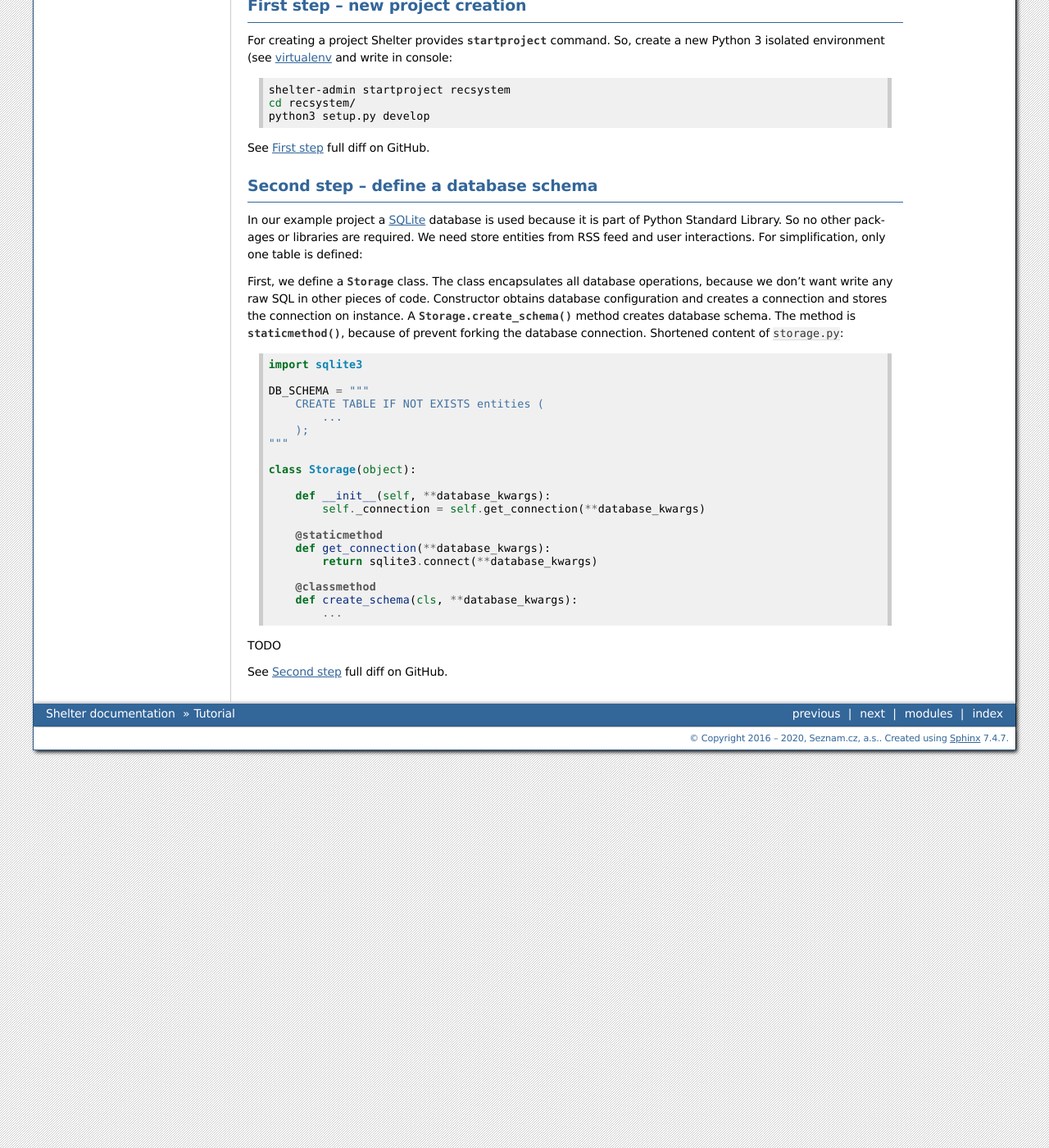
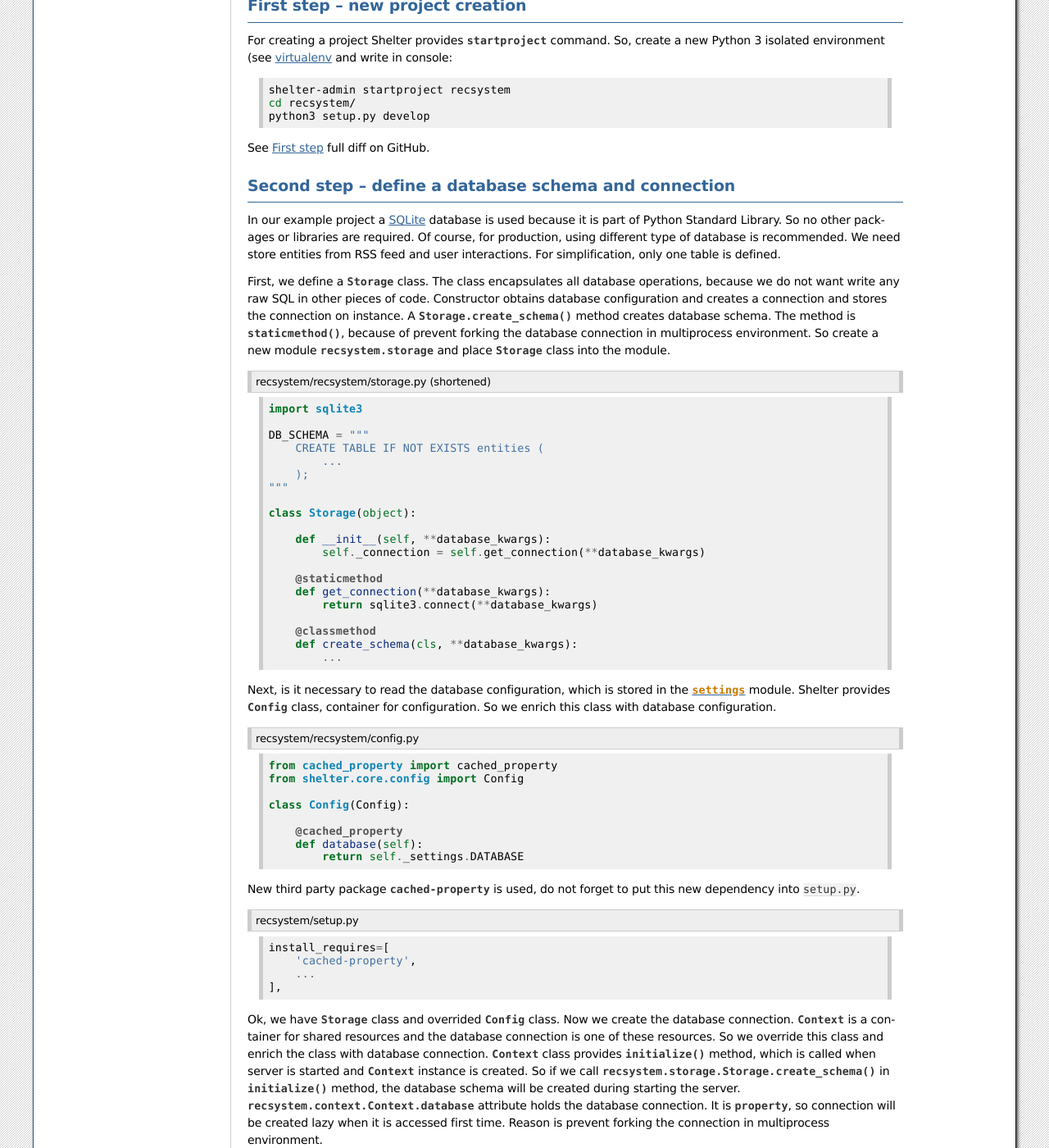
Before and after one commit to seznam/shelter, a Sphinx documentation site: the page built from doc/tutorial.rst, in a window 1280 px wide and 1400 px high, scrolled down 519 px. Shown: the whole window at 82% size. Built offline with Sphinx 7.4.7, drawn with Linux system fonts in a browser that asks for light colours; the version number could not be read and is left out; some of the changed text lies outside the part shown.

Commit message:
documentation

```diff
--- a/doc/tutorial.rst
+++ b/doc/tutorial.rst
@@ -43,22 +43,26 @@
 See `First step <https://github.com/seifert/recsystem/commit/258eea7>`_
 full diff on GitHub.
 
-Second step – define a database schema
---------------------------------------
+Second step – define a database schema and connection
+-----------------------------------------------------
 
 In our example project a `SQLite <https://www.sqlite.org>`_ database is
 used because it is part of Python Standard Library. So no other packages
-or libraries are required. We need store entities from RSS feed and user
-interactions. For simplification, only one table is defined:
+or libraries are required. Of course, for production, using different type
+of database is recommended. We need store entities from RSS feed and user
+interactions. For simplification, only one table is defined.
 
-First, we define a :class:`Storage` class. The class encapsulates all database
-operations, because we don't want write any raw SQL in other pieces of code.
-Constructor obtains database configuration and creates a connection and stores
-the connection on instance. A :meth:`Storage.create_schema` method creates
-database schema. The method is :func:`staticmethod`, because of prevent forking
-the database connection. Shortened content of :file:`storage.py`:
+First, we define a :class:`~recsystem.storage.Storage` class. The class
+encapsulates all database operations, because we do not want write any raw
+SQL in other pieces of code. Constructor obtains database configuration and
+creates a connection and stores the connection on instance. A
+:meth:`Storage.create_schema` method creates database schema. The method
+is :func:`!staticmethod`, because of prevent forking the database connection
+in multiprocess environment. So create a new module :mod:`recsystem.storage`
+and place :class:`~recsystem.storage.Storage` class into the module.
 
 .. code-block:: python
+    :caption: recsystem/recsystem/storage.py (shortened)
 
     import sqlite3
 
@@ -81,7 +85,89 @@
         def create_schema(cls, **database_kwargs):
             ...
 
-TODO
+Next, is it necessary to read the database configuration, which is stored
+in the :mod:`settings` module. Shelter provides
+:class:`~shelter.core.config.Config` class, container for configuration. So
+we enrich this class with database configuration.
 
-See `Second step <https://github.com/seifert/recsystem/commit/691d950>`_
+.. code-block:: python
+    :caption: recsystem/recsystem/config.py
+
+    from cached_property import cached_property
+    from shelter.core.config import Config
+
+    class Config(Config):
+
+        @cached_property
+        def database(self):
+            return self._settings.DATABASE
+
+New third party package :mod:`cached-property` is used, do not forget to put
+this new dependency into :file:`setup.py`.
+
+.. code-block:: python
+    :caption: recsystem/setup.py
+
+    install_requires=[
+        'cached-property',
+        ...
+    ],
+
+Ok, we have :class:`~recsystem.storage.Storage` class and overrided
+:class:`~recsystem.config.Config` class. Now we create the database connection.
+:class:`~shelter.core.context.Context` is a container for shared resources and
+the database connection is one of these resources. So we override this class
+and enrich the class with database connection.
+:class:`~shelter.core.context.Context` class provides
+:meth:`~shelter.core.context.Context.initialize` method, which is called when
+server is started and :class:`~shelter.core.context.Context` instance is
+created. So if we call :meth:`recsystem.storage.Storage.create_schema` in
+:meth:`~shelter.core.context.Context.initialize` method, the database schema
+will be created during starting the server.
+:attr:`recsystem.context.Context.database` attribute holds the database
+connection. It is :class:`!property`, so connection will be created lazy when
+it is accessed first time. Reason is prevent forking the connection in
+multiprocess environment.
+
+.. code-block:: python
+    :caption: recsystem/recsystem/context.py
+
+    from cached_property import cached_property
+    from shelter.core import context
+
+    from .storage import Storage
+
+    class Context(context.Context):
+
+        def initialize(self):
+            Storage.create_schema(**self.config.database)
+
+        @cached_property
+        def storage(self):
+            return Storage(**self.config.database)
+
+Finally we have to register our overrided :class:`~recsystem.config.Config` and
+:class:`~recsystem.context.Context` in the :mod:`settings` module and put the
+database configuration option. The database configuration is a :class:`!dict`
+and it will be passed as a *\*\*kwargs* argument into database connect
+function. In our example, database file path is constructed dynamically and the
+file is placen into temporary directory, so server is able to be run without
+any manual intervention. In production environment using real path is
+necessary.
+
+.. code-block:: python
+    :caption: recsystem/recsystem/settings.py
+
+    import os.path
+    import tempfile
+
+    CONFIG_CLASS = 'recsystem.config.Config'
+
+    CONTEXT_CLASS = 'recsystem.context.Context'
+
+    DATABASE = {
+        'database': os.path.join(tempfile.gettempdir(), 'recsystem.db'),
+    }
+
+See `Second step <https://github.com/seifert/recsystem/commit/d4efe24>`_
 full diff on GitHub.
```
